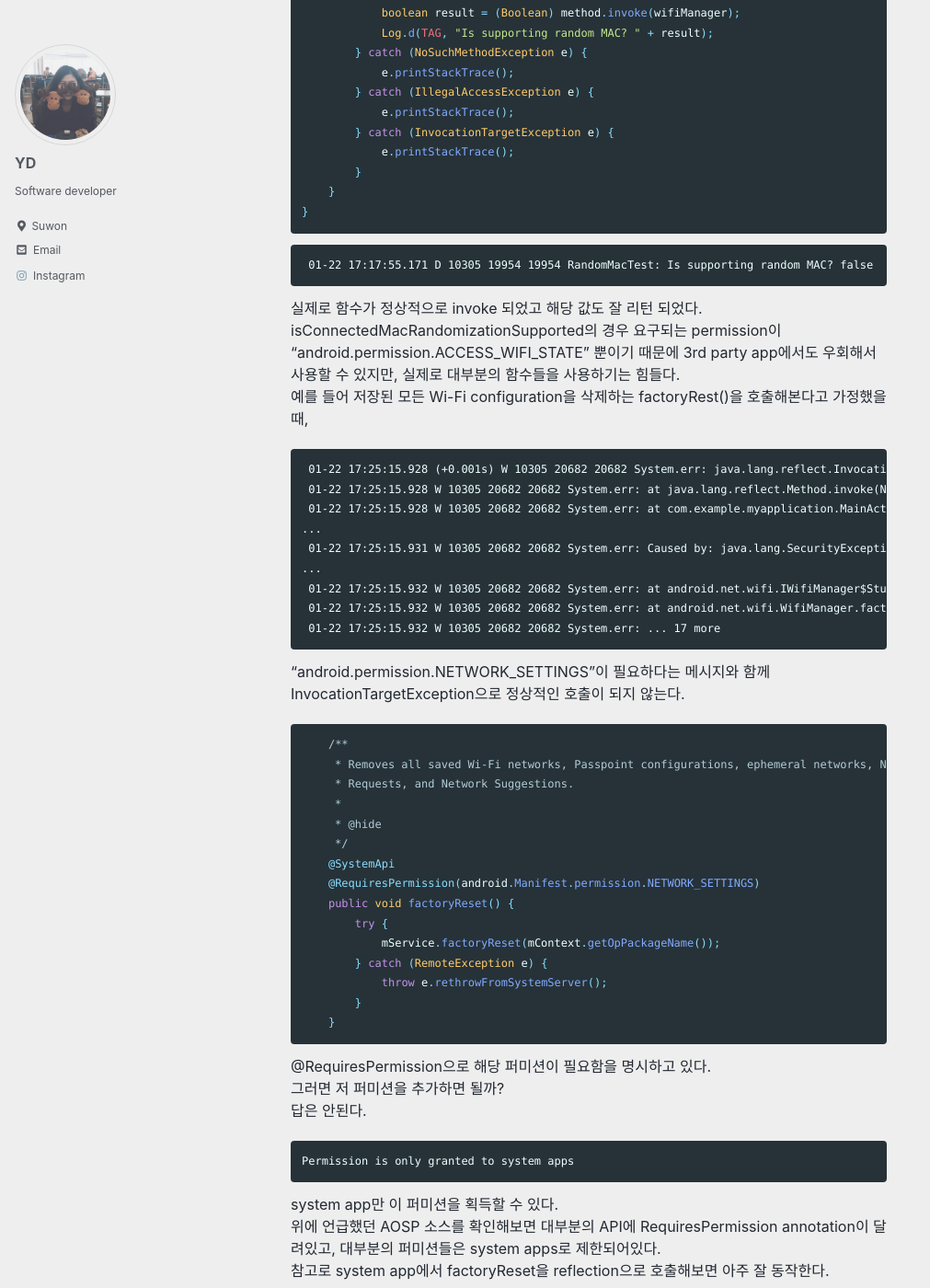
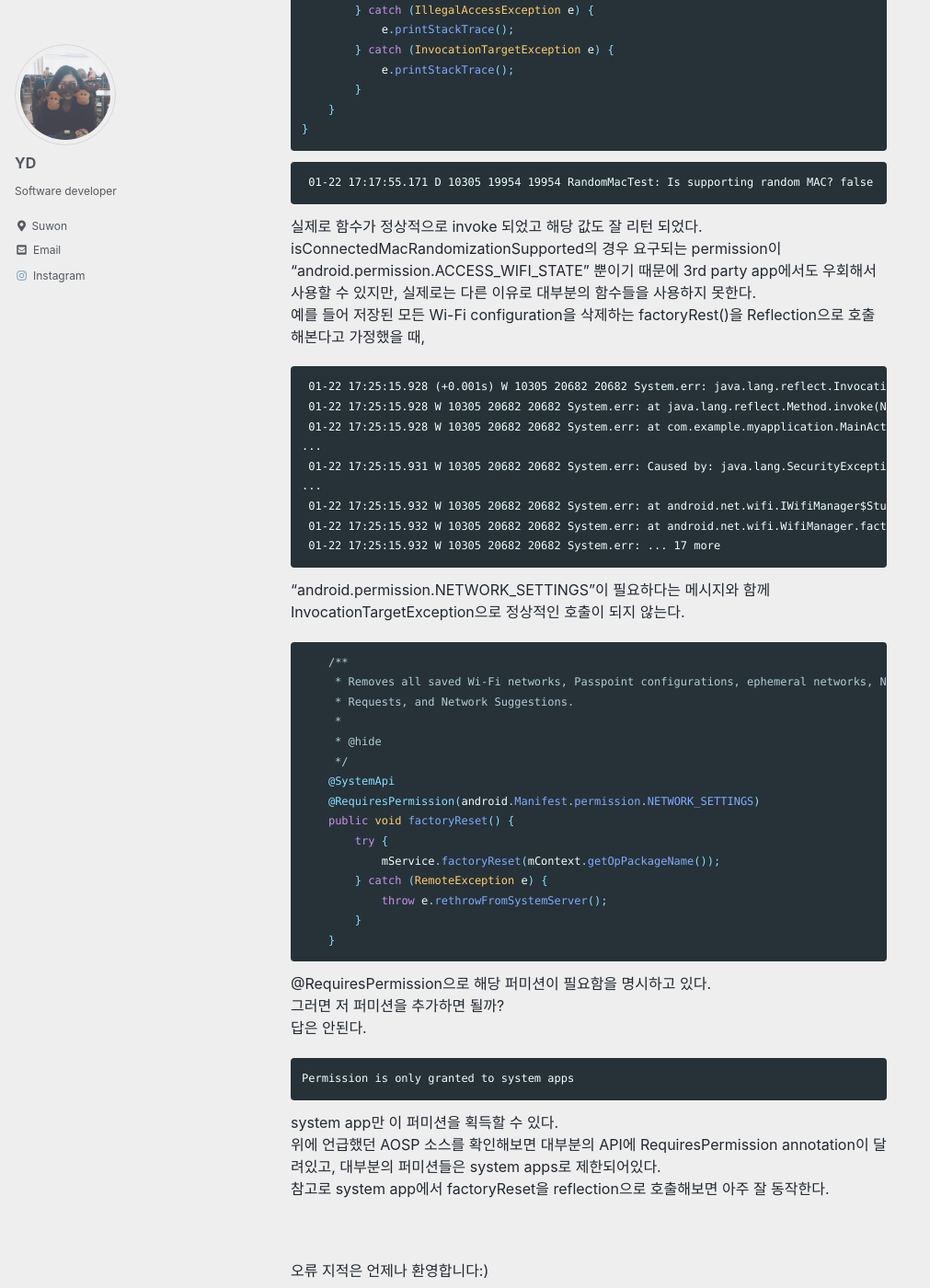
Before and after one commit to ydydydyc/ydydydy.github.io, a Jekyll site: the page built from _posts/2021/01/2021-01-20-what-is-system-api.md, in a window 1280 px wide and 1400 px high, scrolled down 2179 px. Shown: the whole window at 92% size, without its empty margins (0-1011 px from the left). Built offline with Jekyll 4.4.1, drawn with Linux system fonts in a browser that asks for light colours; cached includes are drawn as plain includes; comment, search, counter and statistics services are not loaded; some of the changed text lies outside the part shown.

Commit message:
Update 2021-01-20-what-is-system-api.md

````diff
--- a/_posts/2021/01/2021-01-20-what-is-system-api.md
+++ b/_posts/2021/01/2021-01-20-what-is-system-api.md
@@ -15,10 +14,6 @@
 ([Mainline과 apex](https://android-developers.googleblog.com/2019/05/fresher-os-with-projects-treble-and-mainline.html) 에 대한 설명은 링크를 참조)
 <br>
 <br>
-
-그러면 왜 안드로이드에 인스톨 되는 apk중에 가장 막강한 권한을 가진 앱인 Settings도 쓰지못하는 api가 있었는가?
-<br>
-
 
 ### 비SKD 인터페이스 제한사항
 Android 9부터 적용된 사항으로 앱에서 사용할 수 있는 비SDK 인터페이스가 제한되었다.
@@ -29,6 +24,7 @@
 
 [WifiManager.java](https://android.googlesource.com/platform/frameworks/base/+/refs/heads/android11-release/wifi/java/android/net/wifi/WifiManager.java) 의 소스코드를 일부 가져와봤다.
 isConnectedMacRandomizationSupported()이라는, Connected 상태에서의 Random MAC을 지원하는지 여부를 확인하는 API이다.
+(첨언하자면 Random MAC과 연결된 AP에 대한 Random MAC은 다른 개념이다. 최신 단말들은 대부분 Random MAC을 지원하고 있다.)
 ```java
 /**
  * @return true if this device supports connected MAC randomization.
@@ -39,8 +35,10 @@
   return isFeatureSupported(WIFI_FEATURE_CONNECTED_RAND_MAC);
   }
  ```
+
 메소드 위에는 annotaion들이 붙어있다.
 그리고 실제로 호출해보았다.
+
 ```kotlin
 override fun onCreate(savedInstanceState: Bundle?) {
         super.onCreate(savedInstanceState)
@@ -105,8 +103,8 @@
 ```
 
 실제로 함수가 정상적으로 invoke 되었고 해당 값도 잘 리턴 되었다.
-isConnectedMacRandomizationSupported의 경우 요구되는 permission이 "android.permission.ACCESS_WIFI_STATE" 뿐이기 때문에 3rd party app에서도 우회해서 사용할 수 있지만, 실제로 대부분의 함수들을 사용하기는 힘들다.
-예를 들어 저장된 모든 Wi-Fi configuration을 삭제하는 factoryRest()을 호출해본다고 가정했을 때,
+isConnectedMacRandomizationSupported의 경우 요구되는 permission이 "android.permission.ACCESS_WIFI_STATE" 뿐이기 때문에 3rd party app에서도 우회해서 사용할 수 있지만, 실제로는 다른 이유로 대부분의 함수들을 사용하지 못한다.
+예를 들어 저장된 모든 Wi-Fi configuration을 삭제하는 factoryRest()을 Reflection으로 호출해본다고 가정했을 때,
 
 ```
  01-22 17:25:15.928 (+0.001s) W 10305 20682 20682 System.err: java.lang.reflect.InvocationTargetException
@@ -151,4 +149,6 @@
 위에 언급했던 AOSP 소스를 확인해보면 대부분의 API에 RequiresPermission annotation이 달려있고, 대부분의 퍼미션들은 system apps로 제한되어있다.
 참고로 system app에서 factoryReset을 reflection으로 호출해보면 아주 잘 동작한다.
 
-이 정도면 난 이해 된 것 같다.
+<br>
+
+오류 지적은 언제나 환영합니다:)
````
Also changed, not shown: other parts of _posts/2021/01/2021-01-20-what-is-system-api.md (+0 -1 lines).
